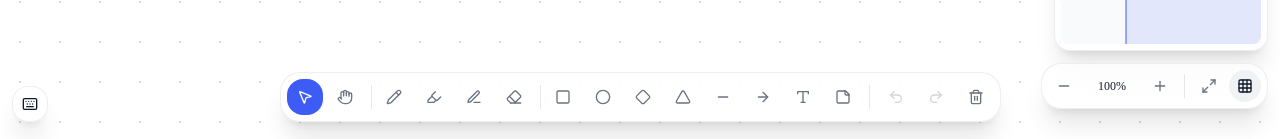
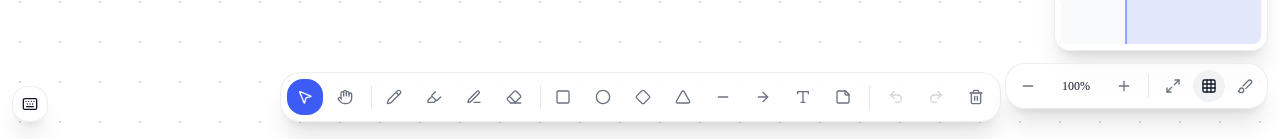
Before and after one commit to PRABHMANNAT/iNFINITE-white-BOARD, a Next.js app: page /canvas in a window 1280 px wide. Shown: the part 658-797 px from the top of the page. Built offline with nearby package versions, Linux system fonts and the light colour scheme.

Commit message:
feat(canvas): brush button toggles clean ↔ sketchy shape rendering

```diff
--- a/src/canvas/zoom-controls.tsx
+++ b/src/canvas/zoom-controls.tsx
@@ -1,6 +1,6 @@
 'use client';
 
-import { Plus, Minus, Maximize2, Grid3X3 } from 'lucide-react';
+import { Plus, Minus, Maximize2, Grid3X3, Brush } from 'lucide-react';
 import { useCanvas } from './store';
 import type { GridMode } from './types';
 import { cn } from '@/lib/cn';
@@ -13,6 +13,8 @@ export function ZoomControls() {
   const resetViewport = useCanvas((s) => s.resetViewport);
   const grid = useCanvas((s) => s.grid);
   const setGrid = useCanvas((s) => s.setGrid);
+  const shapeStyle = useCanvas((s) => s.shapeStyle);
+  const setShapeStyle = useCanvas((s) => s.setShapeStyle);
 
   const step = (delta: number) => {
     const next = Math.min(8, Math.max(0.1, viewport.zoom + delta));
@@ -67,6 +69,18 @@ export function ZoomControls() {
       >
         <Grid3X3 className="h-4 w-4" />
       </button>
+      <button
+        onClick={() => setShapeStyle(shapeStyle === 'clean' ? 'sketchy' : 'clean')}
+        title={`Shape style: ${shapeStyle}`}
+        className={cn(
+          'flex h-8 w-8 items-center justify-center rounded-xl transition-colors',
+          shapeStyle === 'sketchy'
+            ? 'bg-bg-muted text-fg'
+            : 'text-fg-muted hover:bg-bg-muted hover:text-fg'
+        )}
+      >
+        <Brush className="h-4 w-4" />
+      </button>
     </div>
   );
 }
```
